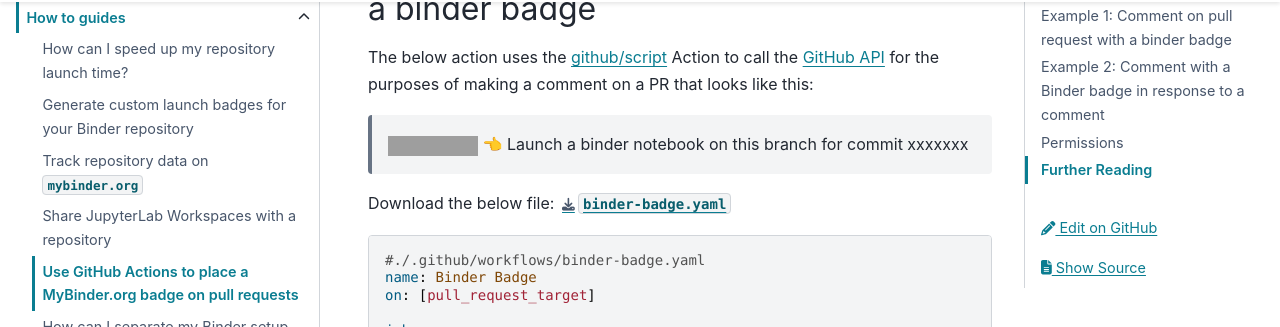
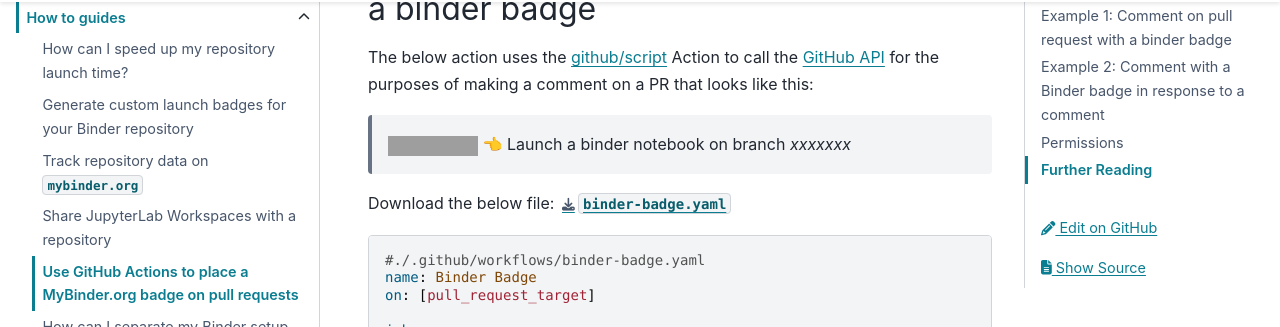
Before and after one commit to jupyterhub/mybinder.org-user-guide, a Sphinx documentation site: the page built from doc/howto/gh-actions-badges.md, in a window 1280 px wide and 900 px high, scrolled down 480 px. Shown: the part 126-453 px from the top of the window. Built offline with Sphinx 7.4.7 and the PyData theme 0.15.4, drawn with Linux system fonts in a browser that asks for light colours; pages that are not in the unit, such as notebooks, are missing from menus; grey boxes are pictures that could not be loaded.

Commit message:
Reflex change in github action

```diff
--- a/doc/howto/gh-actions-badges.md
+++ b/doc/howto/gh-actions-badges.md
@@ -9,7 +9,7 @@ To enable GitHub Actions, you must place .yaml files that define your GitHub Act
 
 The below action uses the [github/script](https://github.com/actions/github-script) Action to call the [GitHub API](https://docs.github.com/en/rest/reference/issues#comments) for the purposes of making a comment on a PR that looks like this:
 
-> ![Binder](https://mybinder.org/badge_logo.svg) 👈 Launch a binder notebook on this branch for commit xxxxxxx
+> ![Binder](https://mybinder.org/badge_logo.svg) 👈 Launch a binder notebook on branch _xxxxxxx_
 
 Download the below file: {download}`binder-badge.yaml <./binder-badge.yaml>`
 
```
